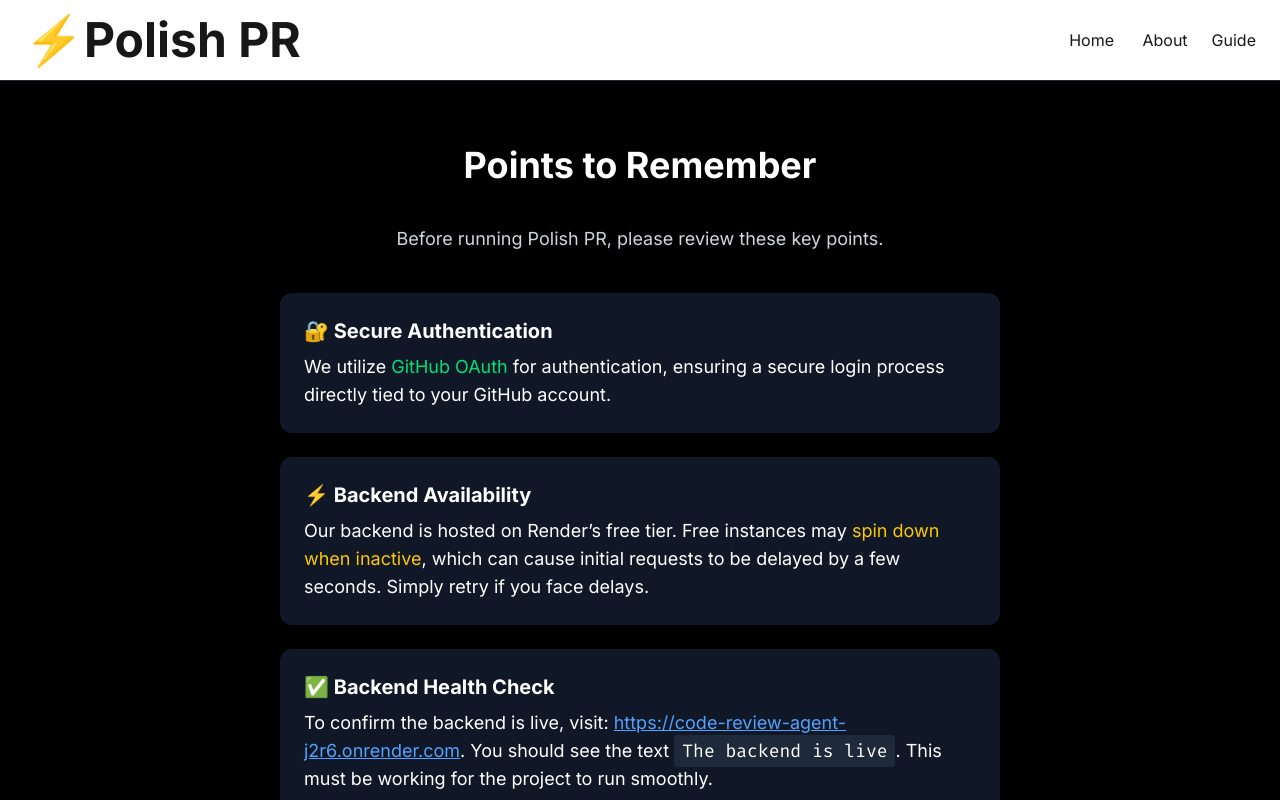
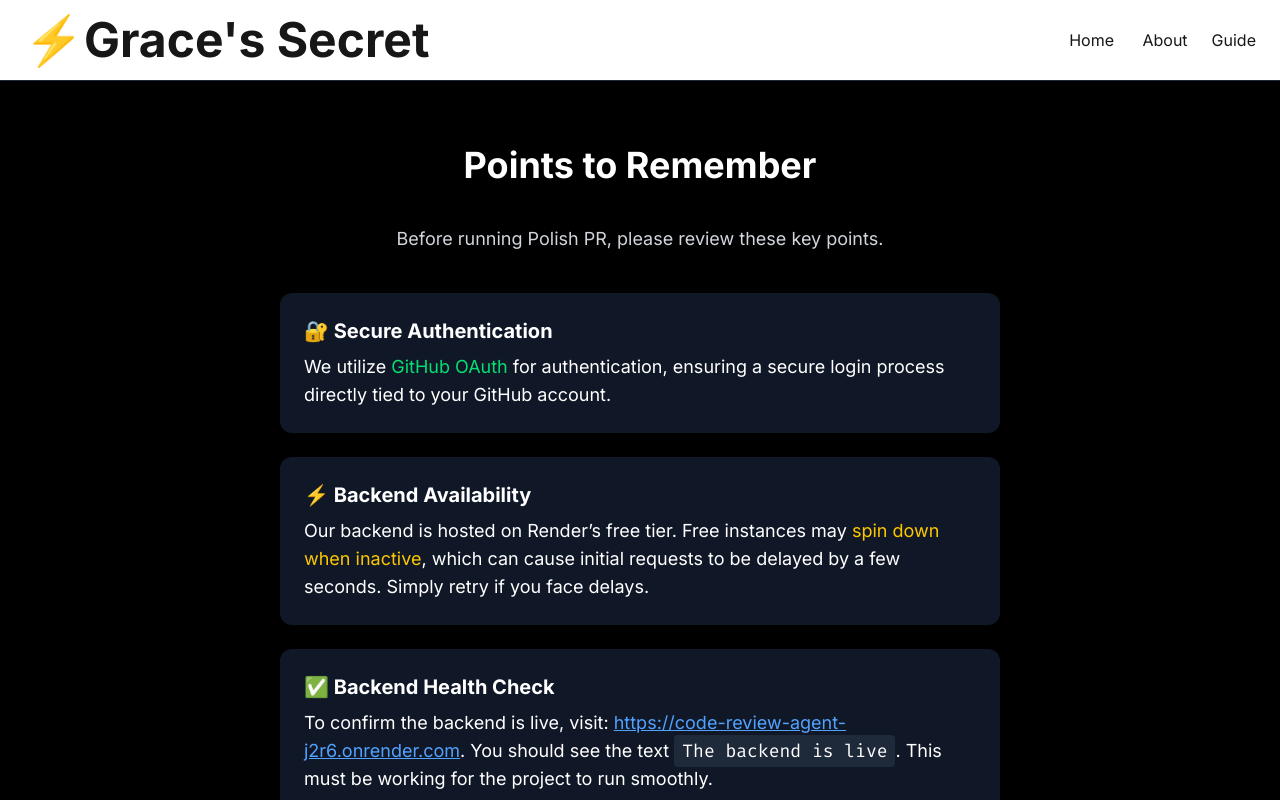
Before and after one commit to GirmadaShaw/Code-Review-Agent, a Next.js app in the folder frontend/: page /docs in a window 1280 px wide. Shown: the top 800 px of the page. Built offline with nearby package versions, Linux system fonts and the light colour scheme.

Commit message:
title and agent name update

```diff
--- a/frontend/src/app/layout.tsx
+++ b/frontend/src/app/layout.tsx
@@ -2,7 +2,7 @@ import type { Metadata } from "next";
 import "./globals.css";
 
 export const metadata: Metadata = {
-  title: "Polish PR",
+  title: "Grace's Secret",
   description: "Your AI-Powered Code Review Agent",
 };
 
--- a/frontend/src/components/Header.tsx
+++ b/frontend/src/components/Header.tsx
@@ -5,7 +5,7 @@ export default function Header() {
   return (
     <header className="w-full bg-background border-b border-gray-800 text-foreground shadow-sm">
       <div className="container mx-auto flex items-center justify-between px-6 py-4">
-        <Link href="/"><h1 className="text-2xl sm:text-3xl md:text-4xl lg:text-5xl font-bold">⚡Polish PR</h1></Link>
+        <Link href="/"><h1 className="text-2xl sm:text-3xl md:text-4xl lg:text-5xl font-bold">⚡Grace's Secret</h1></Link>
         <nav className="space-x-6">
           <Link href="/" className="hover:text-gray-400 transition">Home      </Link>
           <Link href="/about" className="hover:text-gray-400 transition">About</Link>
```
Also changed, not shown: 1 other file (tests, documents, lock files or other folders).
